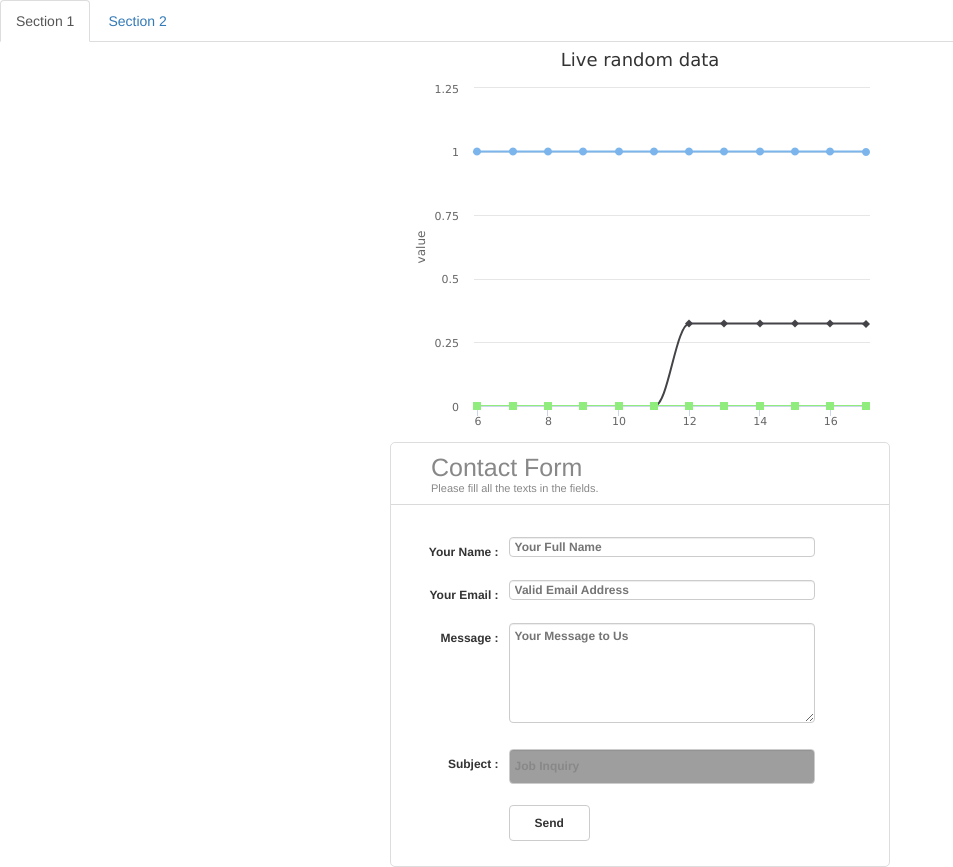
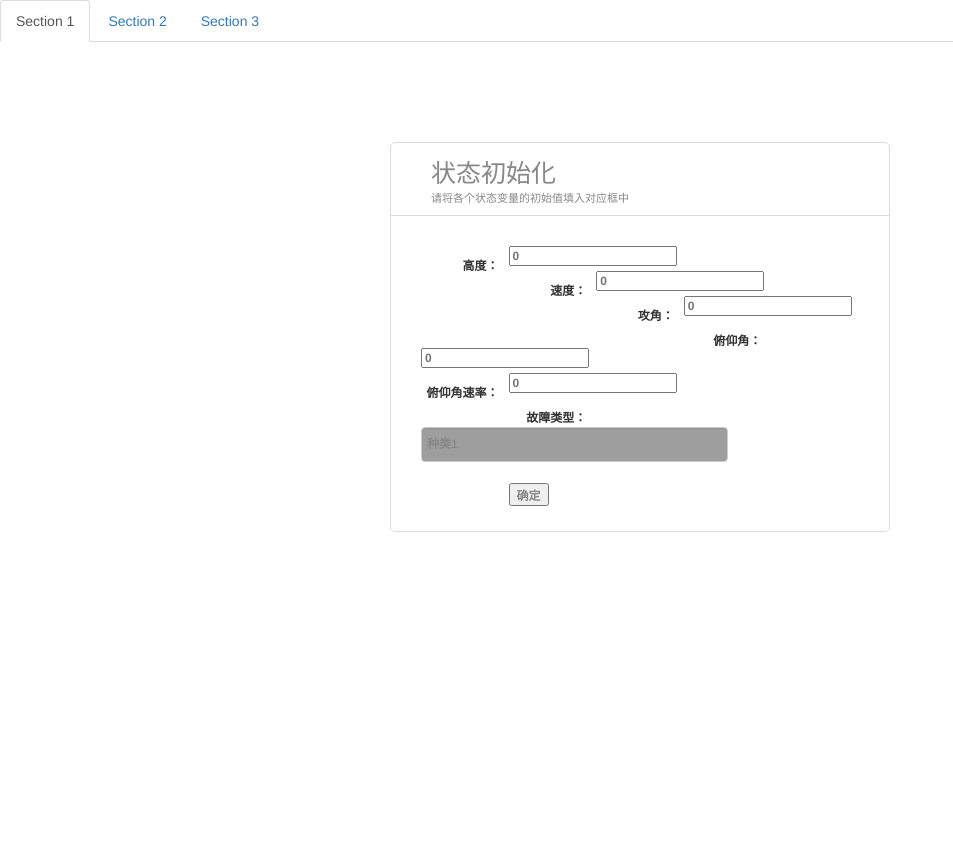
Before and after one commit to Litchiware/lab-proj, a Flask app: page / in a window 1280 px wide. Shown: the whole page, without its empty margins (0-953 px from the left). After the commit the page ends 532 px from the top, so only its background shows below. Run offline with Flask 2, Linux system fonts and the light colour scheme; some libraries are stand-ins or nearby versions; grey boxes are pictures that could not be loaded.

Commit message:
change to static charts

```diff
--- a/application.py
+++ b/application.py
@@ -1,6 +1,5 @@
-from flask import Flask, render_template, jsonify
-from random import random
-from time import time
+from flask import Flask, render_template, jsonify, request
+import scipy.io as sio
 
 app = Flask(__name__)
 
@@ -9,31 +8,35 @@ def index():
 
     return render_template('index.html')
 
-@app.route('/signals')
-def display_signals():
 
-    return render_template('signals.html')
-
-@app.route('/data')
+@app.route('/data', methods=['GET', 'POST'])
 def send_data():
 
-    x = time()
-    y = random()
-    return jsonify({"x": x, "y": y})
+    if request.method == 'POST':
+        if request.form['fault_type'] == '1':
+            var_junbo = sio.loadmat('./data/var_lm1.mat')
+        else:
+            var_junbo = sio.loadmat('./data/var_lm2.mat')
+        return jsonify({
+            'h1': var_junbo['H1'][:,0].tolist(),
+            'v1': var_junbo['V1'][:,0].tolist(),
+            'alpha1': var_junbo['alpha1'][:,0].tolist(),
+            'theta1': var_junbo['theta1'][:,0].tolist(),
+            'q1': var_junbo['q1'][:,0].tolist(),
+            'R0_H_inf': var_junbo['R0_H_inf'][0,:].tolist(),
+            'R0_H_sup': var_junbo['R0_H_sup'][0,:].tolist(),
+            'R1_H_inf': var_junbo['R1_H_inf'][0,:].tolist(),
+            'R1_H_sup': var_junbo['R1_H_sup'][0,:].tolist(),
+            'R2_H_inf': var_junbo['R2_H_inf'][0,:].tolist(),
+            'R2_H_sup': var_junbo['R2_H_sup'][0,:].tolist(),
+            'R0_V_inf': var_junbo['R0_V_inf'][0,:].tolist(),
+            'R0_V_sup': var_junbo['R0_V_sup'][0,:].tolist(),
+            'R1_V_inf': var_junbo['R1_V_inf'][0,:].tolist(),
+            'R1_V_sup': var_junbo['R1_V_sup'][0,:].tolist(),
+            'R2_V_inf': var_junbo['R2_V_inf'][0,:].tolist(),
+            'R2_V_sup': var_junbo['R2_V_sup'][0,:].tolist()
+        })
 
-@app.route('/state')
-def send_state():
-
-    x = time()
-    y = random()
-    upper_bound = 1
-    lower_bound = 0
-    return jsonify({
-        "x": x,
-        "y": y,
-        "upper_bound": upper_bound,
-        "lower_bound": lower_bound
-    })
 
 if __name__ == '__main__':
-    app.run()
+    app.run(debug=True)
--- a/static/chart.js
+++ b/static/chart.js
@@ -1,77 +1,51 @@
-function decision_chart(div_name, title, y_title){
-  var chart = new Highcharts.Chart({
-    chart: {
-      type: 'spline',
-      renderTo: div_name
+function decision_chart(div_name, data_arr, title){
+  // Create the chart
+  $('#'+div_name).highcharts('StockChart', {
+
+    rangeSelector: {
+      selected: 1
     },
-    title: {
-      text: title
+
+    xAxis: {
+      lineWidth: 2
     },
-    credits: {
-      enabled: false
-    },
-    legend: {
-      enabled: false
-    },
-    xAxis: {
-    },
-    yAxis: {
-      title: {
-        text: y_title
-      }
-    },
-    tooltip: {
-      enabled: false,
-      formatter: function() {
-        return '<b>'+ this.series.name +'</b><br>'+
-        Highcharts.dateFormat('%Y-%m-%d %H:%M:%S', this.x) +'<br>'+
-        Highcharts.numberFormat(this.y, 2);
-      }
-    },
+
     series: [{
-      data: [1, 1, 1, 1, 1, 1, 1, 1, 1, 1, 1, 1]
+      color: "#7cb5ec",
+      data: data_arr.R0_H_inf
     },{
-      data: [0, 0, 0, 0, 0, 0, 0, 0, 0, 0, 0, 0]
+      color: "#7cb5ec",
+      data: data_arr.R0_H_sup
     },{
-      data: [0, 0, 0, 0, 0, 0, 0, 0, 0, 0, 0, 0]
+      color: "#90ed7d",
+      data: data_arr.R1_H_inf
+    },{
+      color: "#90ed7d",
+      data: data_arr.R1_H_sup
+    },{
+      color: "#f7a35c",
+      data: data_arr.R2_H_inf
+    },{
+      color: "#f7a35c",
+      data: data_arr.R2_H_sup
     }]
   });
-  return chart;
 }
 
-function state_charts(div_name, title, y_title){
-  var chart = new Highcharts.Chart({
-    chart: {
-      type: 'spline',
-      renderTo: div_name
+function state_chart(div_name, data_arr, y_title){
+  // Create the chart
+  $('#'+div_name).highcharts('StockChart', {
+
+    rangeSelector: {
+      selected: 1
     },
-    title: {
-      text: title
+
+    xAxis: {
+      lineWidth: 2
     },
-    credits: {
-      enabled: false
-    },
-    legend: {
-      enabled: false
-    },
-    xAxis: {
-    },
-    yAxis: {
-      title: {
-        text: y_title
-      }
-    },
-    tooltip: {
-      enabled: false,
-      formatter: function() {
-        return '<b>'+ this.series.name +'</b><br>'+
-        Highcharts.dateFormat('%Y-%m-%d %H:%M:%S', this.x) +'<br>'+
-        Highcharts.numberFormat(this.y, 2);
-      }
-    },
+
     series: [{
-      data: [0, 0, 0, 0, 0, 0, 0, 0, 0, 0, 0, 0]
+      data: data_arr
     }]
   });
-  return chart;
 }
--- a/static/style.css
+++ b/static/style.css
@@ -90,9 +90,11 @@
 
 /* #### Chart style #### */
 .decision-chart{
+  float: left;
+  width: 50%;
   height: 400px;
-  margin-left: 400px;
-  margin-right: 400px;
+  /* margin-left: 100px; */
+  /* margin-right: 100px; */
 }
 .state-chart{
   float: left;
--- a/templates/index.html
+++ b/templates/index.html
@@ -5,36 +5,31 @@
     <meta name="viewport" content="width=device-width">
     <title>项目演示界面</title>
     <script src="http://code.jquery.com/jquery-2.1.4.min.js"></script>
+    <script src="http://malsup.github.com/jquery.form.js"></script>
+    <script src="http://code.highcharts.com/stock/highstock.js"></script>
+    <script src="http://code.highcharts.com/highcharts.js"></script>
+    <script src="http://code.highcharts.com/stock/modules/exporting.js"></script>
     <script src="http://maxcdn.bootstrapcdn.com/bootstrap/3.3.5/js/bootstrap.min.js"></script>
     <link rel="stylesheet" href="http://maxcdn.bootstrapcdn.com/bootstrap/3.3.5/css/bootstrap.min.css">
-    <script src="http://code.highcharts.com/highcharts.js"></script>
     <script src="{{ url_for('static', filename='chart.js') }}"></script>
     <link rel="stylesheet" href="{{ url_for('static', filename='style.css')}}">
     <script type="text/javascript" charset="utf-8">
       $(function () {
-        chart = decision_chart('random', 'Live random data', 'value' );
-        setInterval(function() {
-          $.getJSON('/state',function(data) {
-            chart.series[0].addPoint(data.upper_bound, false, true);
-            chart.series[1].addPoint(data.y, false, true);
-            chart.series[2].addPoint(data.lower_bound, true, true);
-          })
-        }, 1000);
-
-        chart1 = state_charts('random1', 'Live random data', 'value' );
-        chart2 = state_charts('random2', 'Live random data', 'value' );
-        chart3 = state_charts('random3', 'Live random data', 'value' );
-        chart4 = state_charts('random4', 'Live random data', 'value' );
-        chart5 = state_charts('random5', 'Live random data', 'value' );
-        setInterval(function() {
-          $.getJSON('/data',function(data) {
-            chart1.series[0].addPoint(data.y, true, true);
-            chart2.series[0].addPoint(data.y, true, true);
-            chart3.series[0].addPoint(data.y, true, true);
-            chart4.series[0].addPoint(data.y, true, true);
-            chart5.series[0].addPoint(data.y, true, true);
-          })
-        }, 1000);
+        Highcharts.setOptions({
+          global : {
+            useUTC : false
+          }
+        });
+        $('#init-form').ajaxForm(function(data) {
+          $('.nav-tabs a[href="#tab2"]').tab('show');
+          decision_chart('H_decision', data, 'Live random data');
+          decision_chart('V_decision', data, 'Live random data');
+          state_chart('H1', data.h1, 'Live random data');
+          state_chart('V1', data.v1, 'Live random data');
+          state_chart('alpha1', data.alpha1, 'Live random data');
+          state_chart('theta1', data.theta1, 'Live random data');
+          state_chart('q1', data.q1, 'Live random data');
+        });
       });
     </script>
   </head>
@@ -43,46 +38,62 @@
       <ul class="nav nav-tabs">
         <li class="active"><a href="#tab1" data-toggle="tab">Section 1</a></li>
         <li><a href="#tab2" data-toggle="tab">Section 2</a></li>
+        <li><a href="#tab3" data-toggle="tab">Section 3</a></li>
       </ul>
-      <div class="tab-content">
+      <div class="tab-content" style="margin-top: 100px">
         <div class="tab-pane active" id="tab1">
-          <div id="random" class="decision-chart"></div>
-          <form action="" method="post" class="bootstrap-frm">
-            <h1>Contact Form
-              <span>Please fill all the texts in the fields.</span>
+          <form id="init-form" action="/data" method="post" class="bootstrap-frm">
+            <h1>状态初始化
+              <span>请将各个状态变量的初始值填入对应框中</span>
             </h1>
             <label>
-              <span>Your Name :</span>
-              <input id="name" type="text" name="name" placeholder="Your Full Name" />
+              <span>高度：</span>
+              <input id="H1-input" type="number" name="h1" placeholder=0 />
             </label>
 
             <label>
-              <span>Your Email :</span>
-              <input id="email" type="email" name="email" placeholder="Valid Email Address" />
+              <span>速度：</span>
+              <input id="V1-input" type="number" name="v1" placeholder=0 />
             </label>
 
             <label>
-              <span>Message :</span>
-              <textarea id="message" name="message" placeholder="Your Message to Us"></textarea>
+              <span>攻角：</span>
+              <input id="alpha1-input" type="number" name="alpha1" placeholder=0 />
             </label>
+
             <label>
-              <span>Subject :</span><select name="selection">
-              <option value="Job Inquiry">Job Inquiry</option>
-              <option value="General Question">General Question</option>
+              <span>俯仰角：</span>
+              <input id="theta1-input" type="number" name="theta1" placeholder=0 />
+            </label>
+
+            <label>
+              <span>俯仰角速率：</span>
+              <input id="q1-input" type="number" name="q1" placeholder=0 />
+            </label>
+
+            <label>
+              <span>故障类型：</span><select name="fault_type">
+              <option value="1">种类1</option>
+              <option value="2">种类2</option>
               </select>
             </label>
+
             <label>
               <span>&nbsp;</span>
-              <input type="button" class="button" value="Send" />
+              <input type="submit" value="确定" />
             </label>
           </form>
         </div>
         <div class="tab-pane" id="tab2">
-          <div id="random1" class="state-chart"></div>
-          <div id="random2" class="state-chart"></div>
-          <div id="random3" class="state-chart"></div>
-          <div id="random4" class="state-chart"></div>
-          <div id="random5" class="state-chart"></div>
+          <div id="H_decision" class="decision-chart"></div>
+          <div id="V_decision" class="decision-chart"></div>
+        </div>
+        <div class="tab-pane" id="tab3">
+          <div id="H1" class="state-chart"></div>
+          <div id="V1" class="state-chart"></div>
+          <div id="alpha1" class="state-chart"></div>
+          <div id="theta1" class="state-chart"></div>
+          <div id="q1" class="state-chart"></div>
         </div>
       </div>
     </div>
```
Also changed, not shown: 2 other files.
